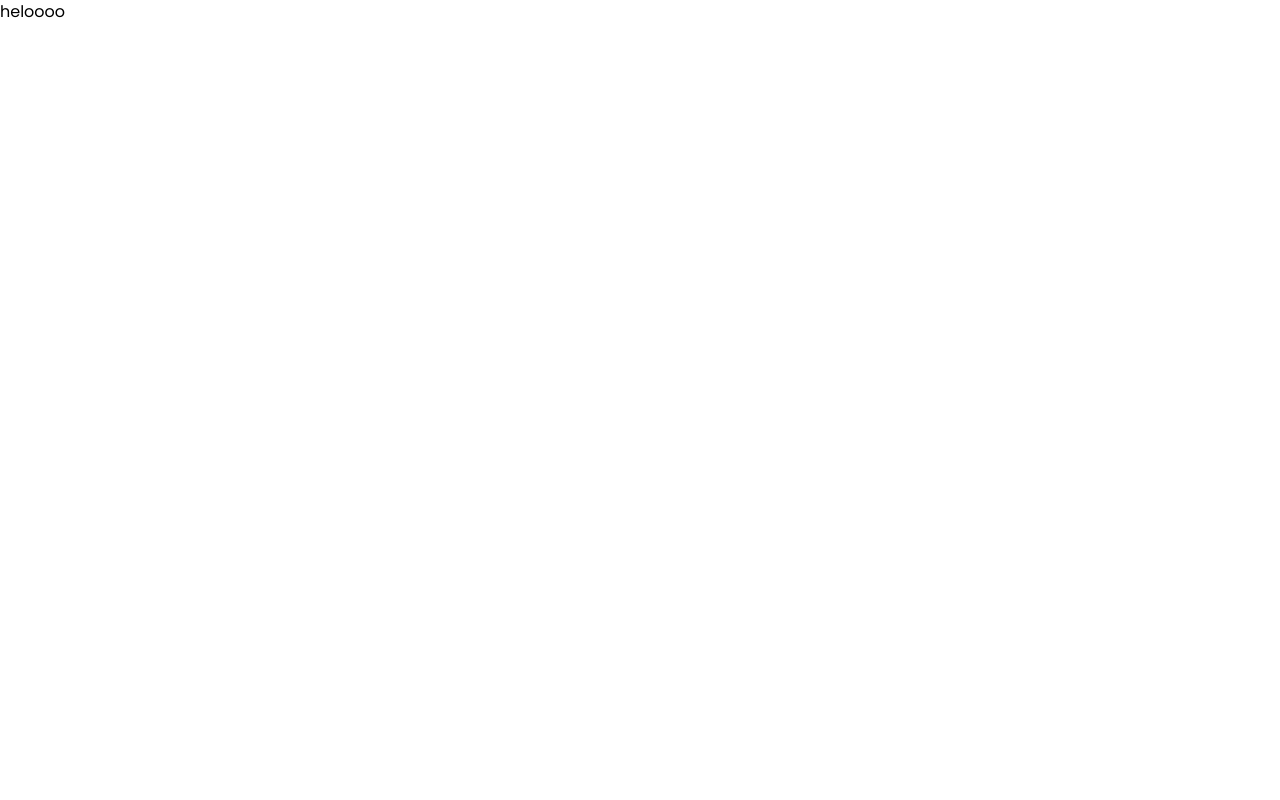
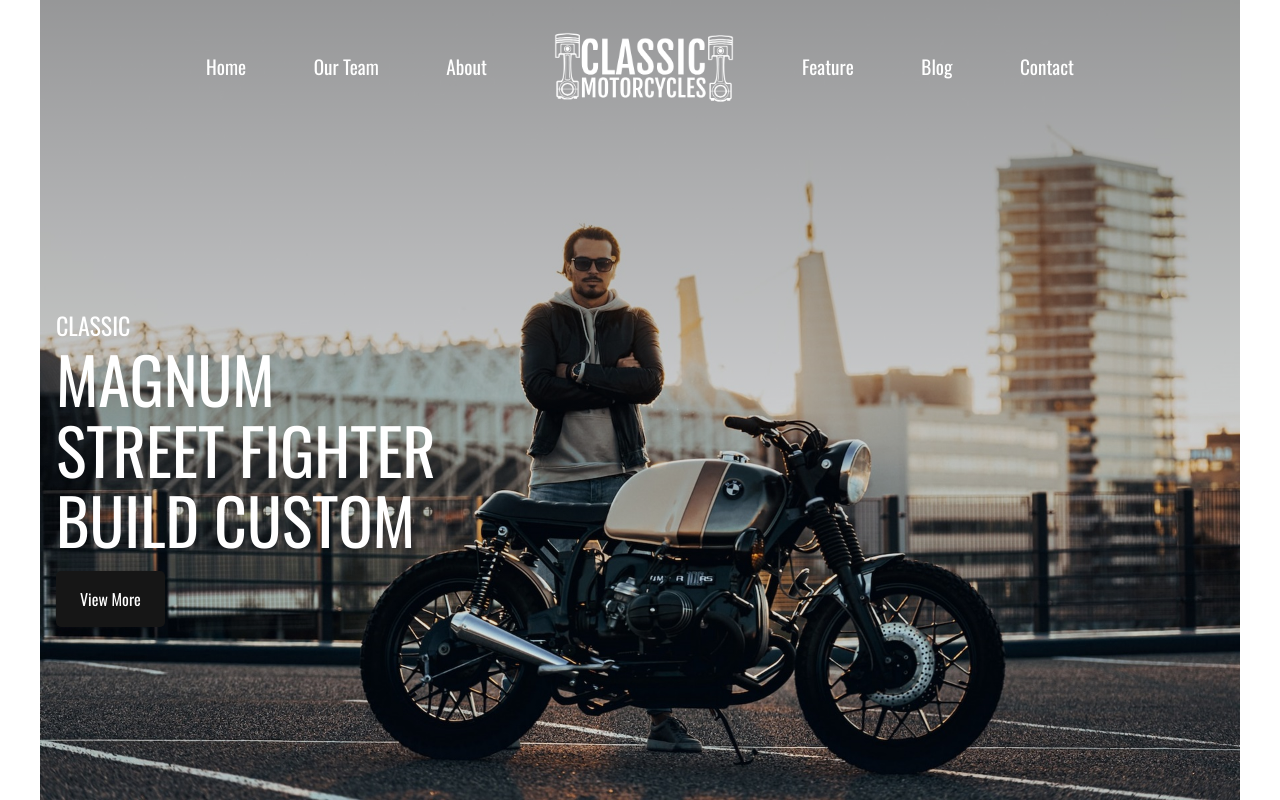
Before and after one commit to valindio/classic-motorcycles-react, a React (Vite) app: page / in a window 1280 px wide. Built offline with nearby package versions, Linux system fonts and the light colour scheme.

Commit message:
complete header component

```diff
--- a/src/App.jsx
+++ b/src/App.jsx
@@ -3,7 +3,7 @@ import Header from "./components/Header/Header";
 function App() {
   return (
     <>
-      <Header>heloooo</Header>
+      <Header />
     </>
   );
 }
--- /dev/null
+++ b/src/components/Header/Header.css
@@ -0,0 +1,98 @@
+.header {
+  margin: auto;
+  max-width: 1200px;
+  height: 100vh;
+  background-image: linear-gradient(
+      to bottom,
+      rgba(0, 0, 0, 0.4),
+      rgba(0, 0, 0, 0)
+    ),
+    url("/src/assets/header.jpg");
+  background-position: center;
+  background-size: cover;
+  background-repeat: no-repeat;
+}
+
+nav {
+  position: fixed;
+  top: 0;
+  margin: auto;
+  width: 100%;
+  max-width: var(--max-width);
+  z-index: 9999;
+}
+
+.nav__bar {
+  display: flex;
+  padding: 1rem;
+  align-items: center;
+  justify-content: space-between;
+  gap: 1rem;
+  background-color: var(--text-dark);
+}
+
+.nav__logo {
+  width: 100px;
+}
+
+.nav__menu__btn {
+  font-size: 1.5rem;
+  color: var(--color-white);
+  cursor: pointer;
+}
+
+.nav__links {
+  position: absolute;
+  display: flex;
+  flex-direction: column;
+  align-items: center;
+  gap: 2rem;
+  margin: 0;
+  padding: 2rem;
+  width: 100%;
+  font-size: 1.2rem;
+  font-family: var(--header-font);
+  background-color: var(--primary-color);
+  transform: translateY(-100%);
+  transition: 0.5s;
+  z-index: -1;
+}
+
+.nav__links.display {
+  transform: translateY(0);
+}
+
+.nav__links > .nav__logo {
+  display: none;
+}
+
+@media screen and (min-width: 768px) {
+  nav {
+    position: static;
+    display: flex;
+    align-items: center;
+    justify-content: space-between;
+    padding: 2rem 1rem;
+    max-width: 900px;
+  }
+
+  .nav__bar {
+    display: none;
+  }
+
+  .nav__links {
+    position: static;
+    flex-direction: row;
+    justify-content: space-between;
+    padding: 0;
+    width: 100%;
+    background-color: transparent;
+    transform: none;
+    z-index: 0;
+  }
+
+  .nav__links > .nav__logo {
+    display: block;
+    width: 180px;
+  }
+}
--- a/src/components/Header/Header.jsx
+++ b/src/components/Header/Header.jsx
@@ -1,9 +1,62 @@
-/* eslint-disable react/prop-types */
-const Header = ({ children }) => {
+import { useState } from "react";
+
+import Section from "../Section/Section";
+import HeaderContent from "./HeaderContent";
+
+import "./Header.css";
+
+const Header = () => {
+  const [show, setShow] = useState(false);
+
+  function handleShowMenu() {
+    setShow(!show);
+  }
+
   return (
-    <>
-      <header>{children}</header>
-    </>
+    <header className="header" id="home">
+      <nav>
+        <div className="nav__bar">
+          <div className="nav__logo">
+            <img src="/src/assets/logo.png" alt="Logo" />
+          </div>
+          <div
+            onClick={handleShowMenu}
+            className="nav__menu__btn"
+            id="menu-btn"
+          >
+            <i className="ri-menu-line"></i>
+          </div>
+        </div>
+        <ul className={show ? "nav__links display" : "nav__links"}>
+          <li>
+            <a href="#home">Home</a>
+          </li>
+          <li>
+            <a href="#ourteam">Our Team</a>
+          </li>
+          <li>
+            <a href="#about">About</a>
+          </li>
+          <li className="nav__logo">
+            <a href="#home">
+              <img src="/src/assets/logo.png" alt="Logo" />
+            </a>
+          </li>
+          <li>
+            <a href="#feature">Feature</a>
+          </li>
+          <li>
+            <a href="#blog">Blog</a>
+          </li>
+          <li>
+            <a href="#contact">Contact</a>
+          </li>
+        </ul>
+      </nav>
+      <Section forSection={"header__container"}>
+        <HeaderContent />
+      </Section>
+    </header>
   );
 };
 
--- /dev/null
+++ b/src/components/Header/HeaderContent.css
@@ -0,0 +1,22 @@
+.header__content h1 {
+  font-size: 3rem;
+  font-weight: 400;
+  line-height: 1.1;
+  margin: 0;
+  margin-bottom: 1rem;
+}
+
+.header__content p {
+  font-size: 1.2rem;
+  margin: 0;
+}
+
+@media screen and (min-width: 768px) {
+  .header__content h1 {
+    font-size: 4rem;
+  }
+
+  .header__content p {
+    font-size: 1.5rem;
+  }
+}
--- /dev/null
+++ b/src/components/Header/HeaderContent.jsx
@@ -0,0 +1,18 @@
+import Button from "../common/Button";
+import "./HeaderContent.css";
+
+const HeaderContent = () => {
+  return (
+    <div className="header__content">
+      <p>CLASSIC</p>
+      <h1>
+        MAGNUM <br />
+        STREET FIGHTER <br />
+        BUILD CUSTOM
+      </h1>
+      <Button>View More</Button>
+    </div>
+  );
+};
+
+export default HeaderContent;
--- /dev/null
+++ b/src/components/Section/Section.css
@@ -0,0 +1,19 @@
+.section__container {
+  display: flex;
+  flex-direction: column;
+  justify-content: center;
+  gap: 1rem;
+  margin: auto;
+  padding: 5rem 1rem;
+  max-width: 1200px;
+  height: 100vh;
+  font-family: var(--header-font);
+  color: var(--color-white);
+  overflow: hidden;
+}
+
+@media screen and (min-width: 768px) {
+  .section__container {
+    height: calc(100vh - 135px);
+  }
+}
--- /dev/null
+++ b/src/components/Section/Section.jsx
@@ -0,0 +1,10 @@
+import "./Section.css";
+
+/* eslint-disable react/prop-types */
+const Section = ({ children, forSection }) => {
+  return (
+    <section className={"section__container " + forSection}>{children}</section>
+  );
+};
+
+export default Section;
--- /dev/null
+++ b/src/components/common/Button.css
@@ -0,0 +1,10 @@
+.btn {
+  padding: 1rem 1.5rem;
+  outline: none;
+  border: none;
+  border-radius: 5px;
+  background-color: var(--primary-color);
+  color: var(--color-white);
+  transition: 0.3s;
+  cursor: pointer;
+}
--- /dev/null
+++ b/src/components/common/Button.jsx
@@ -0,0 +1,8 @@
+import "./Button.css";
+
+/* eslint-disable react/prop-types */
+const Button = ({ children }) => {
+  return <button className="btn">{children}</button>;
+};
+
+export default Button;
--- a/src/index.css
+++ b/src/index.css
@@ -31,3 +31,8 @@ html {
 body {
   font-family: var(--body-font);
 }
+
+a {
+  color: var(--color-white);
+  text-decoration: none;
+}
```
